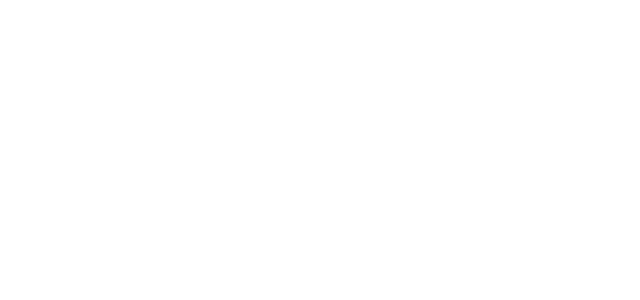
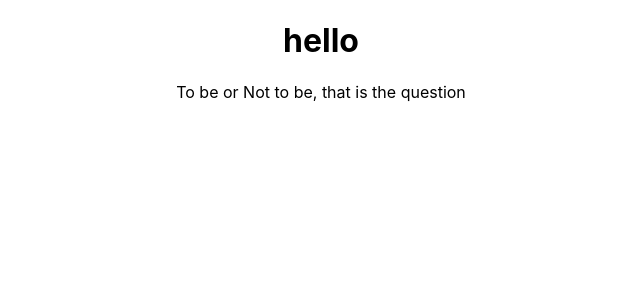
Before and after one commit to DiegoGorgazzi/random-quote-machine, a React (Create React App) app: page / in a window 1280 px wide. Shown: the top 300 px of the page, without its empty margins (319-959 px from the left). Built offline with nearby package versions, Linux system fonts and the light colour scheme.

Commit message:
Import QuoteBox component to App container

```diff
--- a/src/App.js
+++ b/src/App.js
@@ -1,11 +1,14 @@
 import React, { Component } from 'react';
 import './App.css';
+import QuoteBox from "./components/QuoteBox/QuoteBox";
 
 class App extends Component {
   render() {
     return (
       <div className="App">
 
+      <h1>hello </h1>
+      <QuoteBox />
 
       </div>
     );
```
